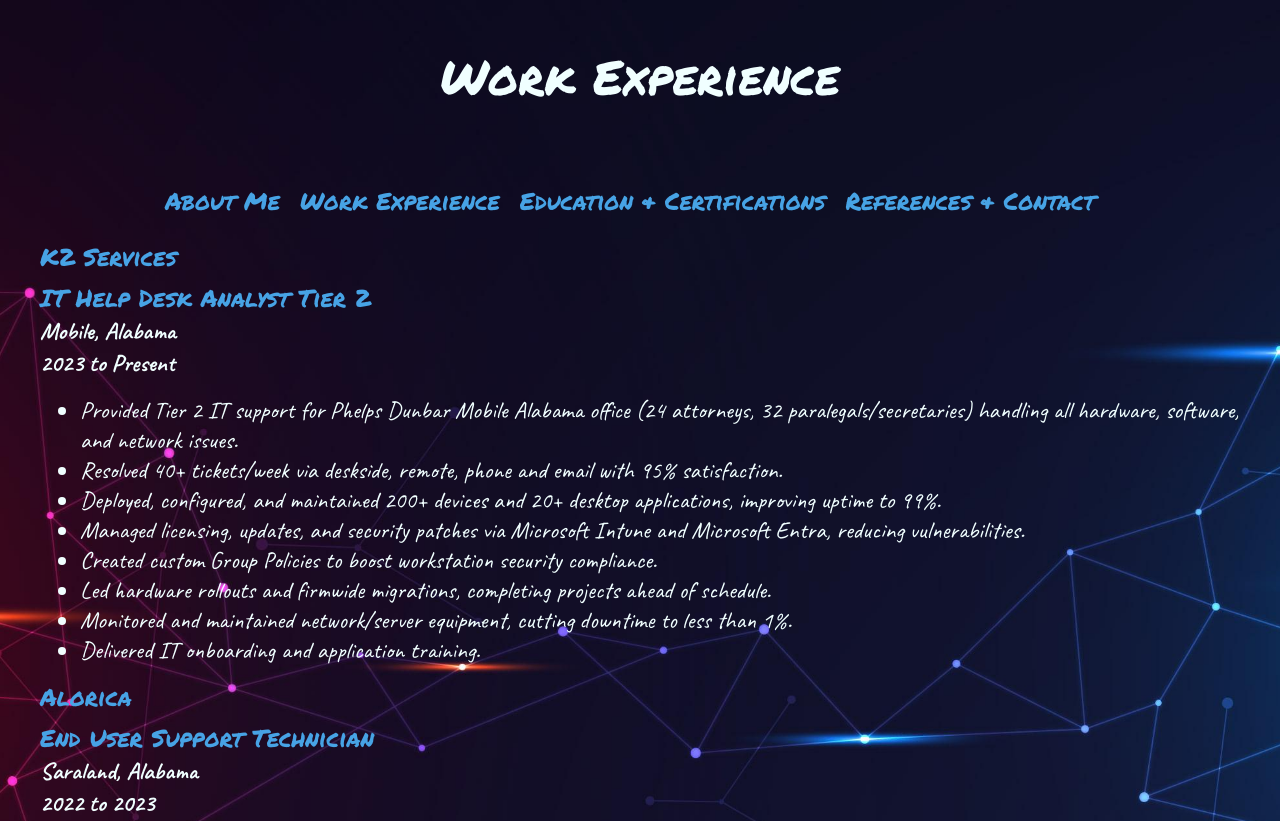
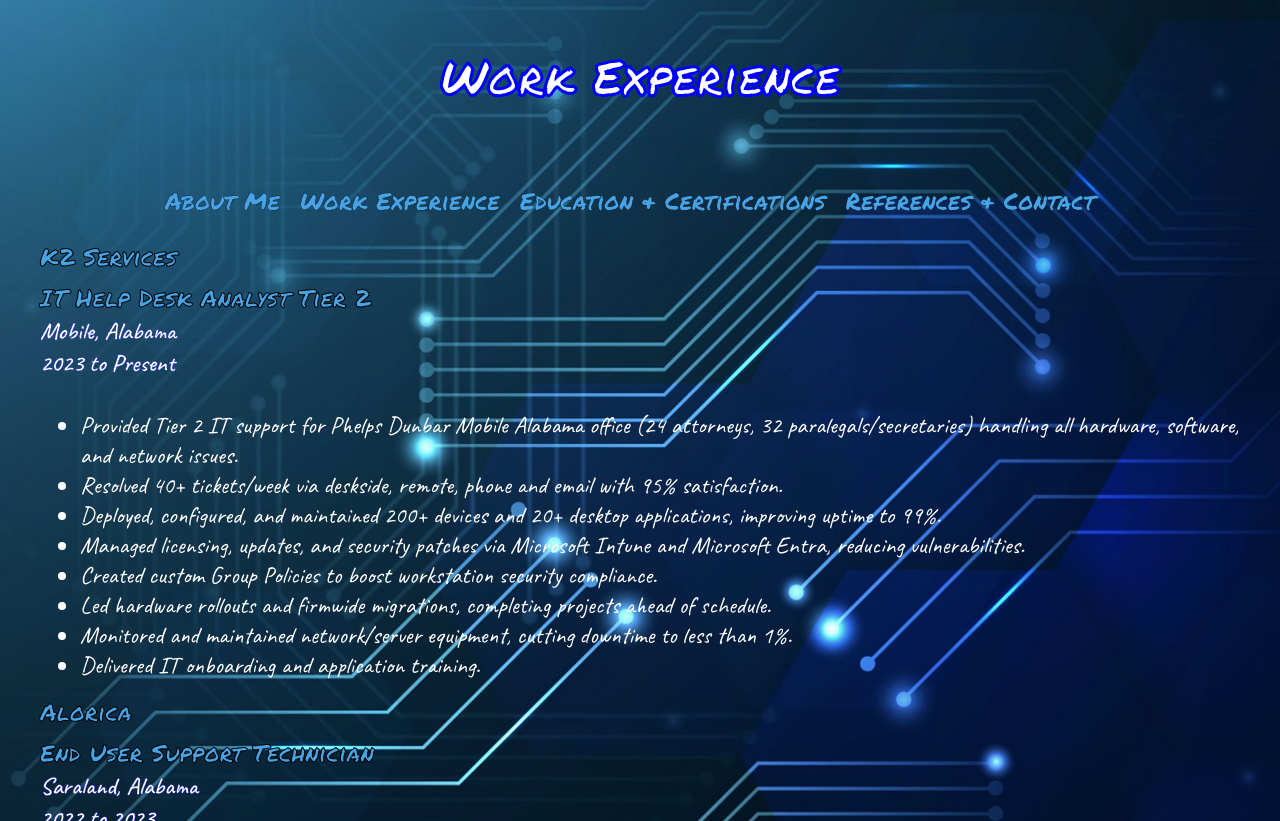
Before and after one commit to mcnizzle02/My-Site, a plain HTML site: page pages/work.html in a window 1280 px wide. Shown: the top 821 px of the page. Drawn offline with Linux system fonts and the light colour scheme; a web font is replaced by a local one.

Commit message:
worked on the styling for index.html and work.html. Changed background wallpaper for the site.

```diff
--- a/index.css
+++ b/index.css
@@ -2,6 +2,8 @@ h1 {
     font-family: 'Permanent Marker', sans-serif;
     font-weight: 400;
     font-size: 2em;
+    -webkit-text-stroke-width: 3px;
+    -webkit-text-stroke-color: blue;
 }
 
 h2 {
@@ -11,6 +13,8 @@ h2 {
     margin-top: -10px;
     margin-bottom: 20px;
     color: rgb(71, 163, 229);
+    -webkit-text-stroke-width: 1px;
+    -webkit-text-stroke-color: black;
 }
 
 body {
@@ -19,16 +23,13 @@ body {
     font-size: 1.5em;
     margin: 40px;
     background-color: black;
-    color: azure;
-    background-image: url(./images/tech_background3.jpg);
+    color: white;
+    background-image: url(./images/tech_back_1.jpg);
     background-repeat: no-repeat;
     background-size: cover;
     background-position: center;
 }
 
-ul {
-  margin-top: -15px;
-}
 
 #profile-pic {
     width: 150px;
@@ -47,7 +48,7 @@ ul {
     list-style-type: none;
     padding: 0;
     display: flex;
-    margin: 0;
+    margin: 0 auto;
     justify-content: center;
     font-family: 'Permanent Marker', sans-serif;
 }
@@ -56,6 +57,8 @@ ul {
     display: inline;
     margin-right: 20px;
     color: azure;
+    -webkit-text-stroke-width: 0.3px;
+    -webkit-text-stroke-color: black;
 }
 
 #navigation a {
@@ -108,12 +111,18 @@ ul {
     margin-top: -15px;
     margin-bottom: 20px;
     color: rgb(71, 163, 229);
+    -webkit-text-stroke-width: 1px;
+    -webkit-text-stroke-color: black;
 }
 
 #location {
   margin-top: -20px;
+  -webkit-text-stroke-width: 0.3px;
+  -webkit-text-stroke-color: blue;
 }
 
 #timeline {
   margin-top: -30px;
+  -webkit-text-stroke-width: 0.3px;
+  -webkit-text-stroke-color: blue;
 }
```
Also changed, not shown: images/tech_back_1.jpg (added).
